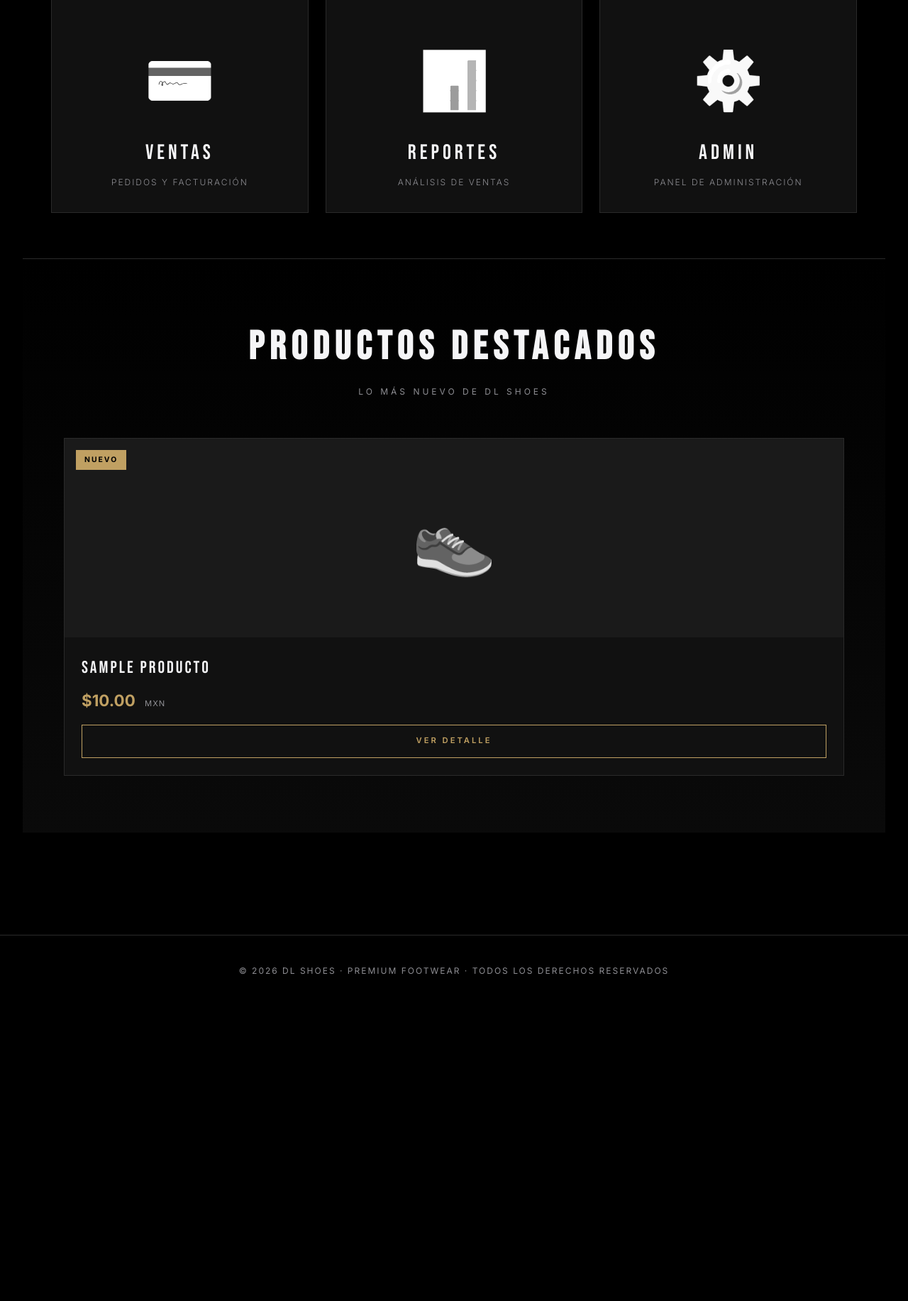
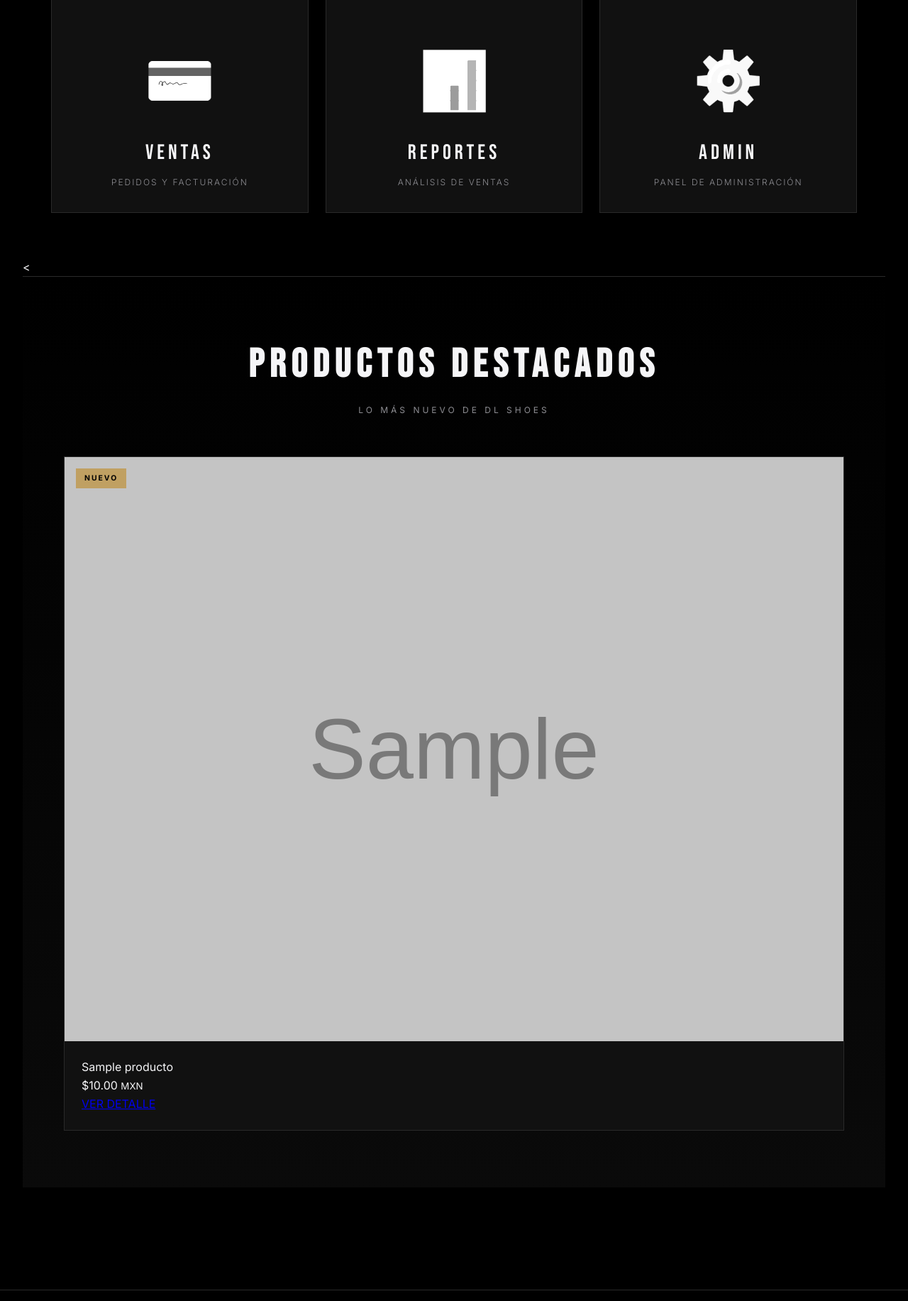
Before and after one commit to bhdiasl2528-debug/erp-django-utec, a Django app: page / in a window 1280 px wide. Shown: the part 1027-2860 px from the top of the page at 71% size. Before the commit the page ends 2400 px from the top, so only its background shows below. Run offline with Django 4.2, Linux system fonts and the light colour scheme; tables that the repository leaves empty hold one stand-in row (values such as "Sample post"); grey boxes marked "Sample" are stand-in pictures.

Commit message:
Estilo: tarjetas de productos con imagenes reales y proporcion uniforme

```diff
--- a/templates/index.html
+++ b/templates/index.html
@@ -177,6 +177,7 @@
         max-width: 1100px;
         margin: 0 auto;
     }
+        /* ── TARJETAS DE PRODUCTO ── */
     .product-card {
         background: var(--dl-char);
         border: 1px solid var(--dl-mid);
@@ -184,6 +185,9 @@
         transition: all 0.5s cubic-bezier(0.4, 0, 0.2, 1);
         position: relative;
         cursor: pointer;
+        display: flex;
+        flex-direction: column;
+        height: 100%;
     }
     .product-card::before {
         content: 'NUEVO';
@@ -198,14 +202,27 @@
         z-index: 3;
     }
     .product-card:hover {
-        transform: translateY(-10px);
+        transform: translateY(-8px);
         border-color: var(--dl-gold);
         box-shadow: 0 20px 40px rgba(192, 160, 98, 0.15);
     }
+
+    /* Contenedor de la imagen con proporción fija */
+    .product-img-wrapper {
+        position: relative;
+        width: 100%;
+        padding-top: 75%;   /* 4:3 aspect ratio */
+        overflow: hidden;
+        background: #0f0f0f;
+    }
     .product-img {
+        position: absolute;
+        top: 0;
+        left: 0;
         width: 100%;
-        height: 280px;
+        height: 100%;
         object-fit: cover;
+        object-position: center;
         filter: grayscale(1) brightness(0.9);
         transition: all 0.6s cubic-bezier(0.4, 0, 0.2, 1);
         display: block;
@@ -214,52 +231,24 @@
         filter: grayscale(0) brightness(1);
         transform: scale(1.05);
     }
+    .product-img-placeholder {
+        position: absolute;
+        inset: 0;
+        display: flex;
+        align-items: center;
+        justify-content: center;
+        font-size: 5rem;
+        filter: grayscale(1);
+        background: #0f0f0f;
+    }
+
     .product-info {
         padding: 1.5rem;
         background: var(--dl-char);
+        flex: 1;
+        display: flex;
+        flex-direction: column;
     }
-    .product-name {
-        font-family: 'Bebas Neue', sans-serif;
-        font-size: 1.5rem;
-        letter-spacing: 3px;
-        color: var(--dl-white);
-        margin-bottom: 0.5rem;
-    }
-    .product-price {
-        font-size: 1.4rem;
-        font-weight: 700;
-        color: var(--dl-gold);
-        margin-bottom: 1rem;
-    }
-    .product-price small {
-        font-size: 0.7rem;
-        color: var(--dl-silver);
-        font-weight: 400;
-        letter-spacing: 1px;
-        margin-left: 0.5rem;
-    }
-    .product-btn {
-        display: block;
-        text-align: center;
-        padding: 0.85rem;
-        background: transparent;
-        border: 1px solid var(--dl-gold);
-        color: var(--dl-gold);
-        font-size: 0.7rem;
-        font-weight: 600;
-        letter-spacing: 3px;
-        text-transform: uppercase;
-        text-decoration: none;
-        transition: all 0.3s;
-    }
-    .product-btn:hover {
-        background: var(--dl-gold);
-        color: var(--dl-black);
-    }
-
-    @keyframes fadeInUp {
-        from { opacity: 0; transform: translateY(30px); }
-        to   { opacity: 1; transform: translateY(0); }
     }
 </style>
 
@@ -326,7 +315,7 @@
     </a>
 </div>
 
-<!-- NUEVA SECCIÓN: PRODUCTOS DESTACADOS -->
+<<!-- SECCIÓN PRODUCTOS DESTACADOS -->
 <section class="featured-section">
     <h2 class="featured-title">PRODUCTOS DESTACADOS</h2>
     <p class="featured-subtitle">Lo más nuevo de DL Shoes</p>
@@ -334,21 +323,11 @@
     <div class="featured-grid">
         {% for producto in productos_destacados %}
         <div class="product-card">
-            <div style="height: 280px; overflow: hidden; background: #1a1a1a;">
-                {% if "Air Max" in producto.nombre %}
-                    <img src="https://images.unsplash.com/photo-1542291026-7eec264c27ff?w=600&q=80" alt="{{ producto.nombre }}" class="product-img">
-                {% elif "Classic" in producto.nombre %}
-                    <img src="https://images.unsplash.com/photo-1600185365483-26d7a4cc7519?w=600&q=80" alt="{{ producto.nombre }}" class="product-img">
-                {% elif "Urban" in producto.nombre %}
-                    <img src="https://images.unsplash.com/photo-1595950653106-6c9ebd614d3a?w=600&q=80" alt="{{ producto.nombre }}" class="product-img">
-                {% elif "Runner" in producto.nombre %}
-                    <img src="https://images.unsplash.com/photo-1606107557195-0e29a4b5b4aa?w=600&q=80" alt="{{ producto.nombre }}" class="product-img">
-                {% elif "Oxford" in producto.nombre %}
-                    <img src="https://images.unsplash.com/photo-1614252235316-8c857d38b5f4?w=600&q=80" alt="{{ producto.nombre }}" class="product-img">
+            <div class="product-img-wrapper">
+                {% if producto.imagen %}
+                    <img src="{{ producto.imagen.url }}" alt="{{ producto.nombre }}" class="product-img">
                 {% else %}
-                    <div style="height: 100%; display: flex; align-items: center; justify-content: center; font-size: 6rem; filter: grayscale(1);">
-                        👟
-                    </div>
+                    <div class="product-img-placeholder">👟</div>
                 {% endif %}
             </div>
             <div class="product-info">
```
